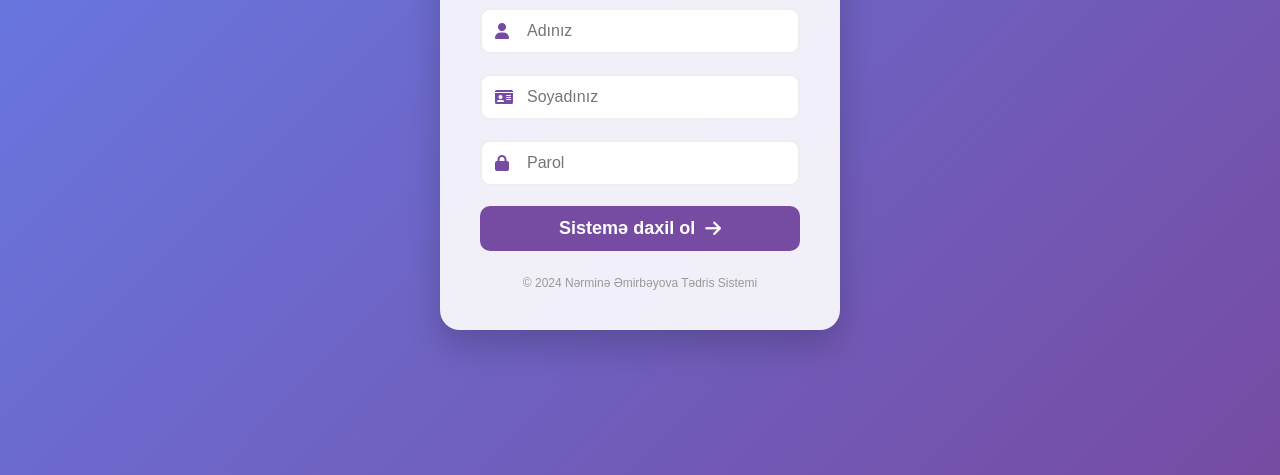
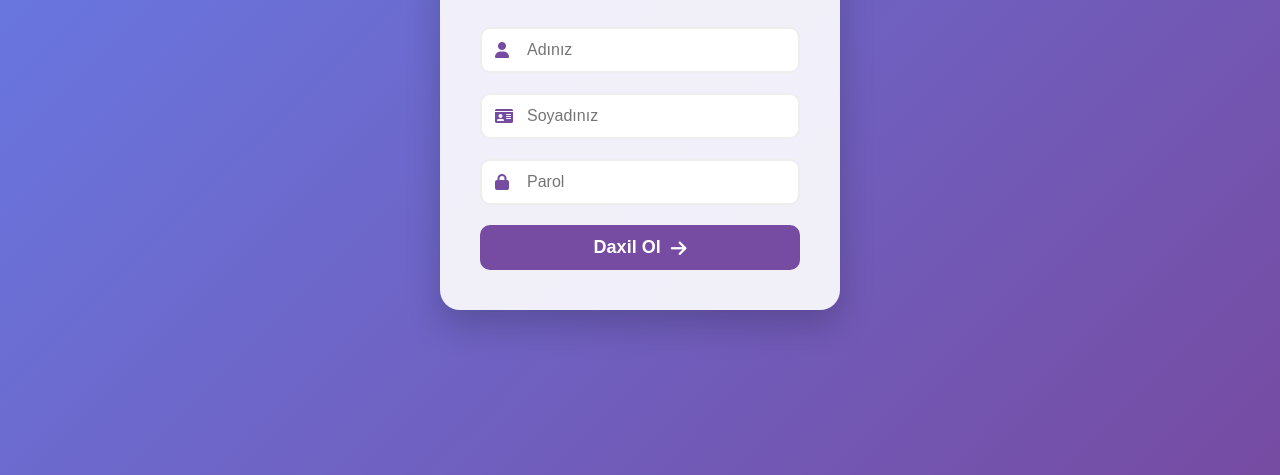
Before and after one commit to khadijova/Nermine-Emirbeyova, a plain HTML site: page index.html in a window 1280 px wide. Shown: the part 325-800 px from the top of the page. Drawn offline with Linux system fonts and the light colour scheme; sample sign-in values are in the browser's storage.

Commit message:
Update index.html

```diff
--- a/index.html
+++ b/index.html
@@ -10,9 +10,7 @@
 <body>
     <div class="login-card">
         <div class="header">
-            <div class="logo">
-                <i class="fas fa-user-graduate"></i>
-            </div>
+            <div class="logo"><i class="fas fa-user-graduate"></i></div>
             <h1>Şagird Portalı</h1>
             <p>Müəllim: <span>Nərminə Əmirbəyova</span></p>
         </div>
@@ -22,25 +20,18 @@
                 <i class="fas fa-user"></i>
                 <input type="text" id="name" placeholder="Adınız" required>
             </div>
-
             <div class="input-group">
                 <i class="fas fa-id-card"></i>
                 <input type="text" id="surname" placeholder="Soyadınız" required>
             </div>
-
             <div class="input-group">
                 <i class="fas fa-lock"></i>
                 <input type="password" id="password" placeholder="Parol" required>
             </div>
+            <button type="submit" class="login-btn">Daxil Ol <i class="fas fa-arrow-right"></i></button>
+        </form>
+    </div>
 
-            <button type="submit" class="login-btn">
-                Sistemə daxil ol <i class="fas fa-arrow-right"></i>
-            </button>
-        </form>
-
-        <div class="footer">
-            <p>&copy; 2024 Nərminə Əmirbəyova Tədris Sistemi</p>
-        </div>
-    </div>
+    <script src="script.js"></script>
 </body>
 </html>
```
